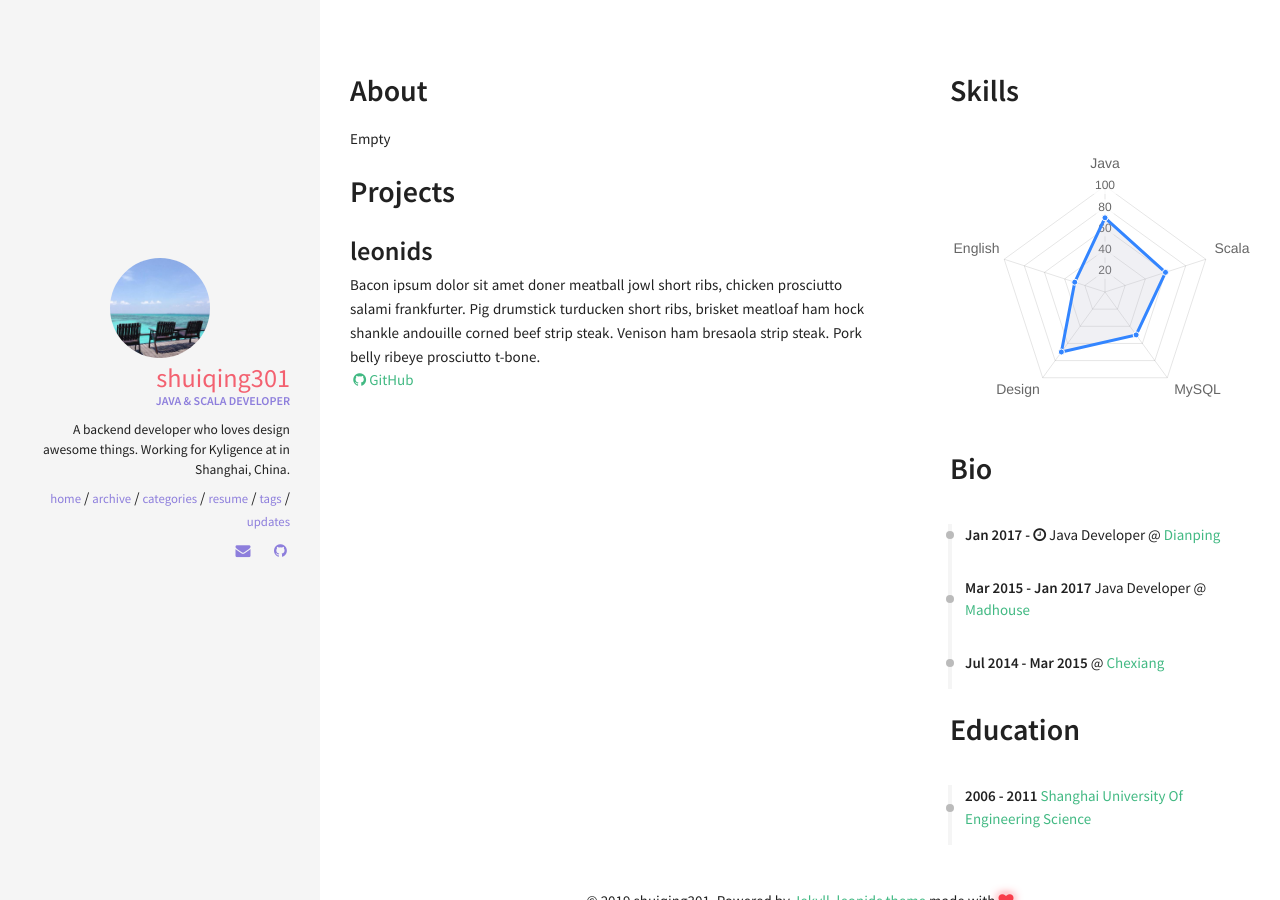
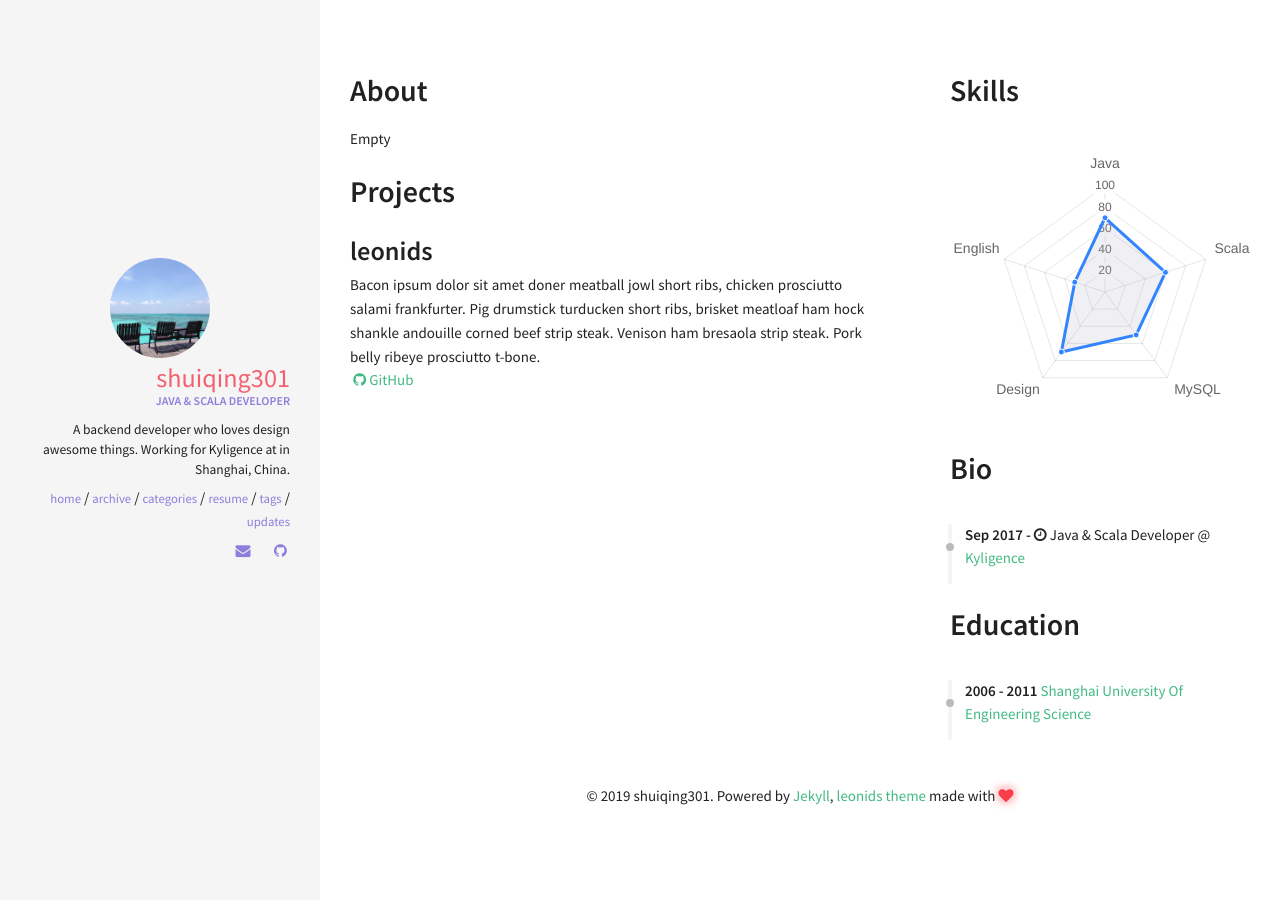
Before and after one commit to 7mming7/7mming7.github.io, a Jekyll site: the page built from resume.html, in a window 1280 px wide. Built offline with Jekyll 4.4.1, drawn with Linux system fonts in a browser that asks for light colours; nearby versions of some CDN libraries.

Commit message:
Initial commit

```diff
--- a/_data/index/careers.yml
+++ b/_data/index/careers.yml
@@ -1,15 +1,6 @@
 # careers section data
 # if you don't have language feature(language.yml is empty), ignore "i18n" items
-- name: Dianping
-  link: http://www.dianping.com/
-  date: Jan 2017 - <i class="fa fa-clock-o" aria-hidden="true" title="Until Now"></i>
-  job: Java Developer
-
-- name: Madhouse
-  link: http://www.madhouse.cn/
-  date: Mar 2015 - Jan 2017
-  job: Java Developer
-
-- name: Chexiang
-  link: http://www.chexiang.com/
-  date: Jul 2014 - Mar 2015
+- name: Kyligence
+  link: http://www.kyligence.com/
+  date: Sep 2017 - <i class="fa fa-clock-o" aria-hidden="true" title="Until Now"></i>
+  job: Java & Scala Developer
```
